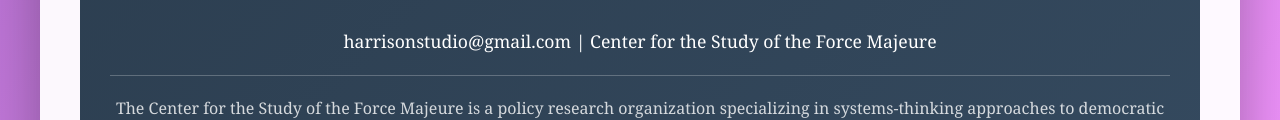
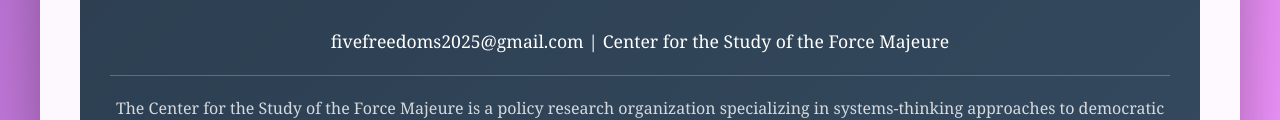
Before and after one commit to CFM-Policy/three-crisis-graphic, a plain HTML site: page index.html in a window 1280 px wide. Shown: the part 5626-5746 px from the top of the page. Drawn offline with Linux system fonts and the light colour scheme.

Commit message:
Update index.html with new contact email

```diff
--- a/index.html
+++ b/index.html
@@ -927,7 +927,7 @@
         <div class="cta-section">
             <h2 class="cta-title">The Time for Half-Measures Has Ended</h2>
             <p class="cta-text">America needs comprehensive democratic renewal now. The Second Reconstruction Project provides the roadmap—but only sustained citizen engagement can make it reality.</p>
-            <p class="cta-contact">harrisonstudio@gmail.com | Center for the Study of the Force Majeure</p>
+            <p class="cta-contact">fivefreedoms2025@gmail.com | Center for the Study of the Force Majeure</p>
             <p class="cta-org">The Center for the Study of the Force Majeure is a policy research organization specializing in systems-thinking approaches to democratic governance, institutional reform, and climate-era challenges.</p>
         </div>
     </div>
```
